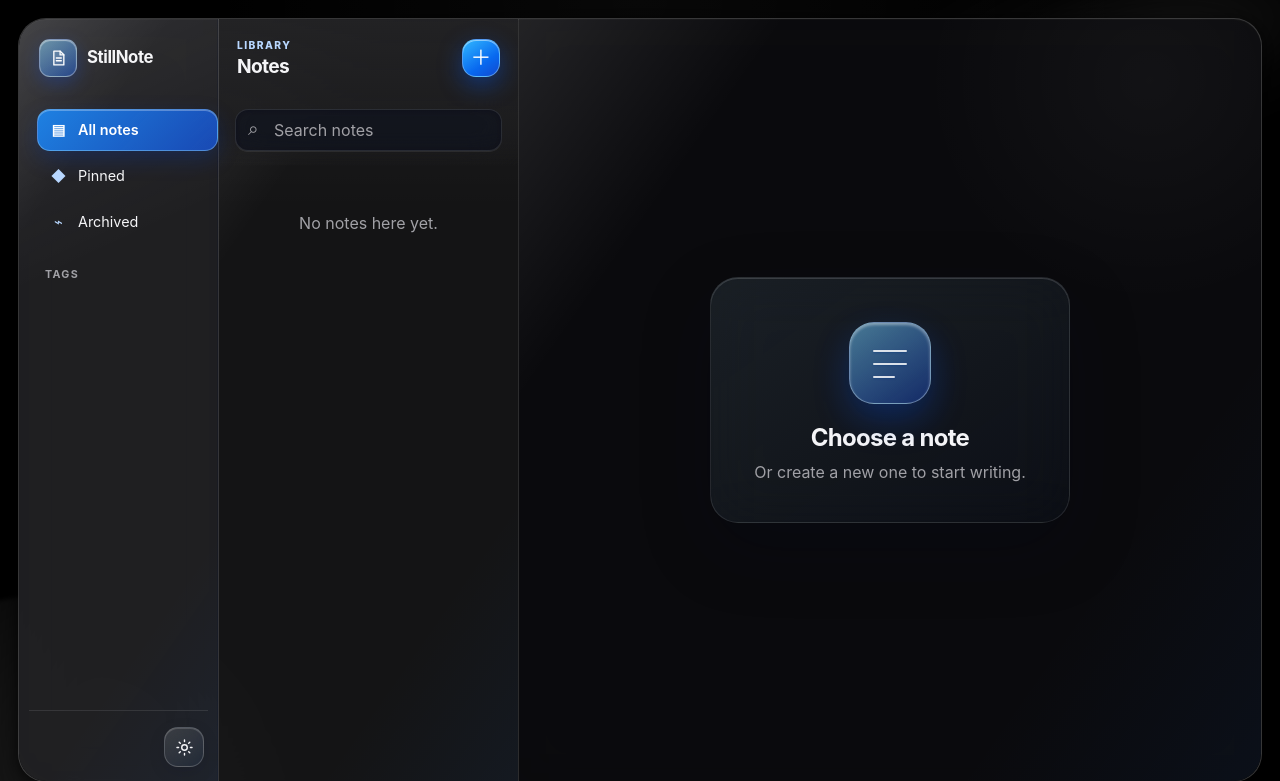
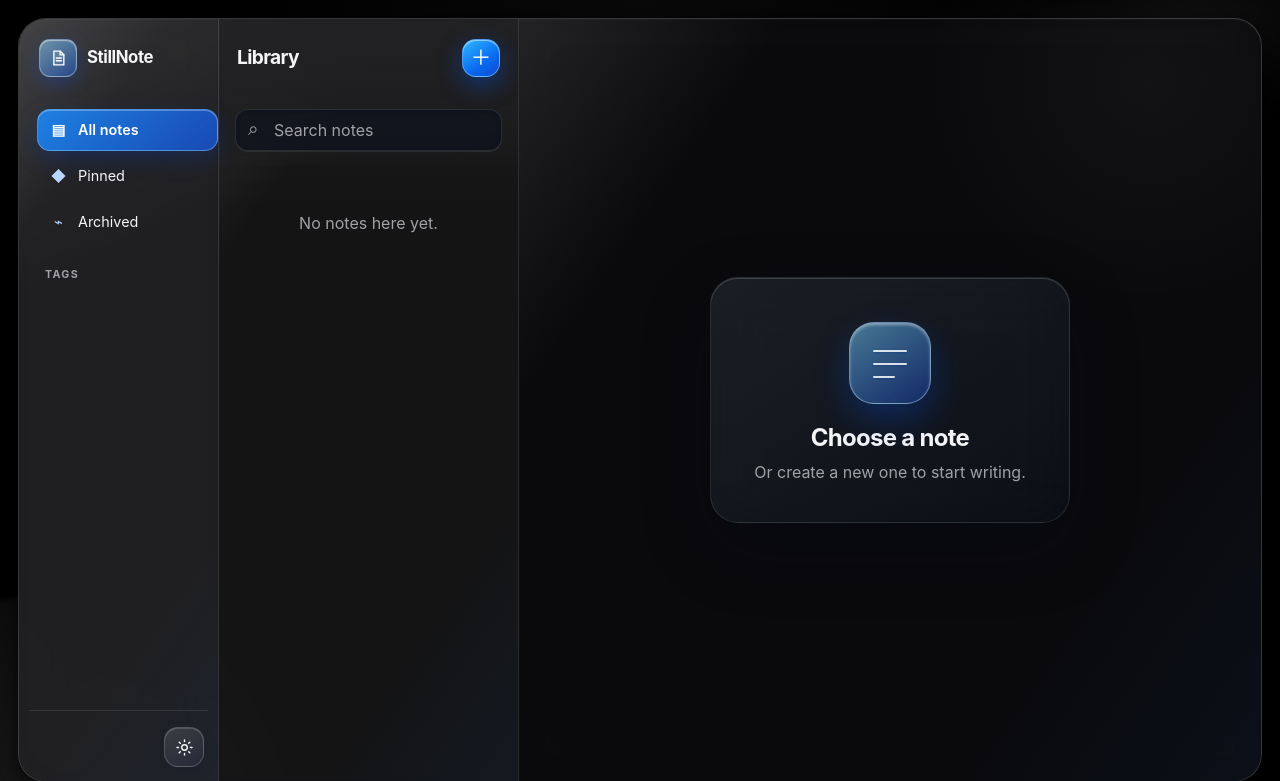
Before and after one commit to PeasantL/StillNote, a Flask app: page / in a window 1280 px wide. Shown: the top 781 px of the page. Run offline with Flask 3, Linux system fonts and the light colour scheme; data that the repository does not hold is empty; some libraries are stand-ins or nearby versions.

Commit message:
Simplify library heading

```diff
--- a/static/style.css
+++ b/static/style.css
@@ -210,8 +210,7 @@ button { -webkit-tap-highlight-color: transparent; }
   margin: 0;
   padding: 0 18px;
 }
-.section-kicker { color: var(--qn-accent); font-size: .64rem; font-weight: 800; letter-spacing: .14em; text-transform: uppercase; }
-.browser-title { margin: 1px 0 0; color: var(--qn-text); font-size: 1.2rem; font-weight: 750; letter-spacing: -.035em; }
+.browser-title { margin: 0; color: var(--qn-text); font-size: 1.2rem; font-weight: 750; letter-spacing: -.035em; }
 .new-note-button {
   display: grid;
   place-items: center;
--- a/templates/index.html
+++ b/templates/index.html
@@ -40,10 +40,7 @@
     <section class="note-browser">
       <header class="sticky-top browser-header">
         <div class="browser-title-row">
-          <div>
-            <div class="section-kicker">Library</div>
-            <h1 class="browser-title">Notes</h1>
-          </div>
+          <h1 class="browser-title">Library</h1>
           <button class="btn btn-primary new-note-button" id="newNote" aria-label="New note"><span aria-hidden="true">＋</span></button>
         </div>
         <div class="d-flex gap-2 search-row">
```
